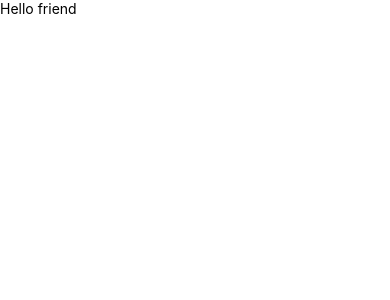
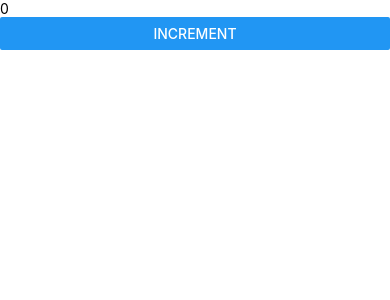
Before and after one commit to Samurai-way/ReactNative, a React Native app: screen / in a window 390 px wide. Shown: the top 300 px of the page. Built offline with nearby package versions, Linux system fonts and the light colour scheme.

Commit message:
create: create counter

```diff
--- a/App.tsx
+++ b/App.tsx
@@ -1,9 +1,11 @@
-import {Button, StyleSheet, Text, View} from 'react-native';
+import {Button, Text, View} from 'react-native';
 import {NavigationContainer} from '@react-navigation/native';
 import {SafeAreaProvider} from "react-native-safe-area-context";
-import {WithSafeAreaView} from "./components/WithSafeAreaView";
-import {createDrawerNavigator} from "@react-navigation/drawer";
-import {RootAuth} from "./components/Screens/AuthScreens/RootAuth";
+import {Provider} from "react-redux";
+import {store} from "./components/store/store";
+import {useAppDispatch, useAppSelector} from "./components/store/redux-utils";
+import {createSlice} from "@reduxjs/toolkit";
+import {testSlice} from "./components/reducers/test/testSlice";
 
 // const Stack = createNativeStackNavigator<RootStackParamList>();
 // const Stack = createBottomTabNavigator();
@@ -41,27 +43,43 @@ import {RootAuth} from "./components/Screens/AuthScreens/RootAuth";
 // }
 
 export default function App() {
-
-    // const [count, setCount] = useState(0)
-    // const [checked, setChecked] = useState(false)
-
     return (
+        <Provider store={store}>
         <SafeAreaProvider>
             <NavigationContainer>
-                <Text>
-                    Hello friend
-                </Text>
+                <Test/>
                 {/*<Stack.Navigator>*/}
                 {/*    <Stack.Screen name="RootAuth" component={RootAuth}/>*/}
                 {/*    <Stack.Screen name="Profile" component={DetailsScreen}/>*/}
                 {/*    <Stack.Screen name="Feed" component={UserScreen}/>*/}
                 {/*</Stack.Navigator>*/}
             </NavigationContainer>
-
         </SafeAreaProvider>
+        </Provider>
     );
 }
 
+export const Test = () => {
+    const count = useAppSelector(state => state.test.count)
+    const dispatch = useAppDispatch()
+    const inc = testSlice.actions.inc
+
+    const onClickButton = () => {
+        dispatch(inc(count +1 ))
+    }
+
+    return(
+        <View>
+            <Text>
+                {count}
+            </Text>
+            <View>
+                <Button onPress={onClickButton} title={'increment'}/>
+            </View>
+        </View>
+
+    )
+}
 
 // const styles = StyleSheet.create({
 //     container: {
```
